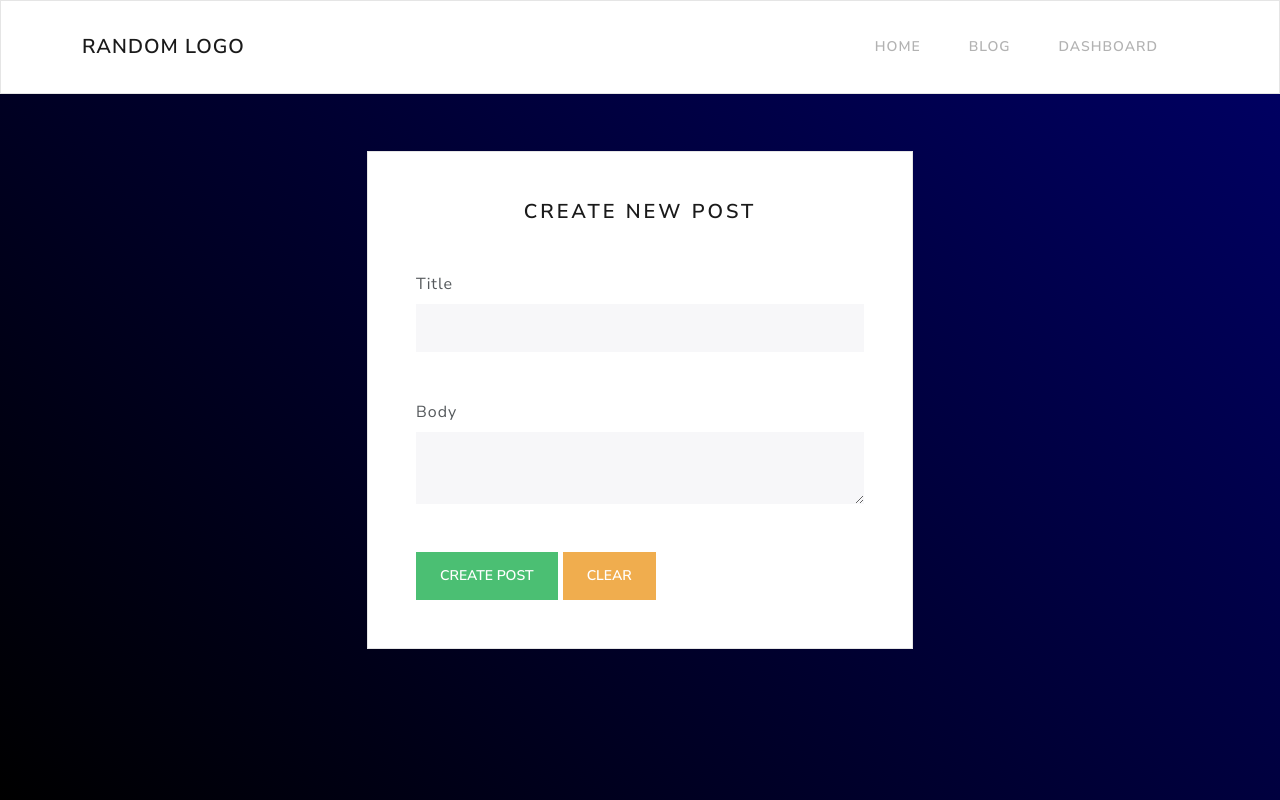
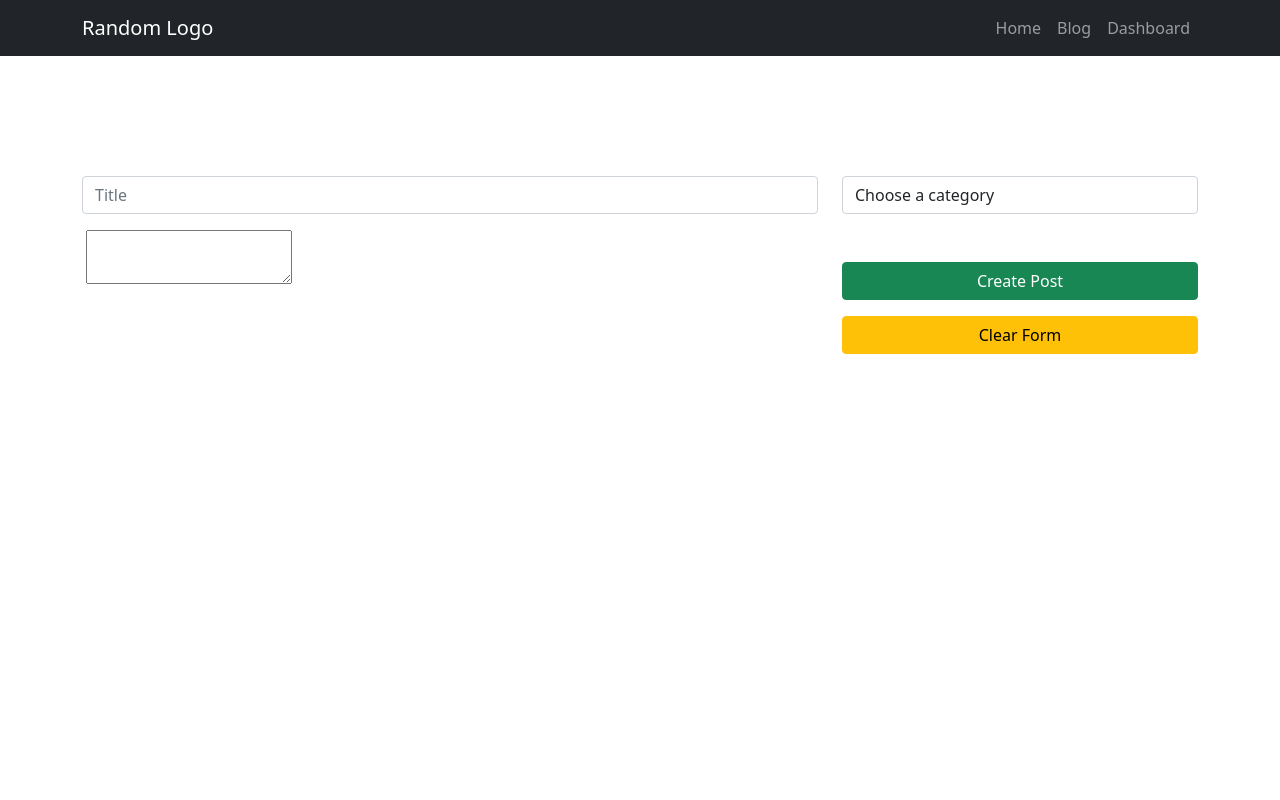
Before and after one commit to iamjesco/template_flask_blog_001, a Flask app: page /dashboard/ in a window 1280 px wide. Run offline with Flask 2, Linux system fonts and the light colour scheme; some libraries are stand-ins or nearby versions.

Commit message:
Created single post page and Ckeditor rich text field

```diff
--- a/app.py
+++ b/app.py
@@ -1,6 +1,7 @@
 from flask import Flask, render_template, request, redirect, url_for
 from flask_sqlalchemy import SQLAlchemy
 from models.FORMS import PostForm
+from flask_ckeditor import CKEditor
 
 
 app = Flask(__name__)
@@ -8,6 +9,7 @@ app.config["SQLALCHEMY_DATABASE_URI"] = 'sqlite:///blogdb.db'
 app.config['SQLALCHEMY_TRACK_MODIFICATIONS'] = False
 app.config["SECRET_KEY"] = "srh834jty3wre98()763k7"
 db = SQLAlchemy(app)
+ckeditor = CKEditor(app)
 
 from models.DATABASE import Post
 
@@ -25,7 +27,8 @@ def blog_feed():
 
 @app.route('/blog-post/<int:pk>')
 def blog_post(pk):
-	return render_template('views/blog-post.html')
+	post_detail = Post.query.filter_by(pk=pk).first_or_404()
+	return render_template('views/blog-post.html', post_detail=post_detail)
 
 
 @app.route('/dashboard/', methods=["GET", "POST"])
@@ -34,7 +37,8 @@ def dashboard():
 	if form.validate_on_submit():
 		title = request.form.get('title')
 		body = request.form.get('body')
-		form_data = Post(title=title, body=body)
+		category = request.form.get('category')
+		form_data = Post(title=title, body=body, category=category)
 		db.session.add(form_data)
 		db.session.commit()
 		return redirect(url_for('dashboard'))
--- a/models/DATABASE.py
+++ b/models/DATABASE.py
@@ -6,6 +6,7 @@ class Post(db.Model):
 	pk = db.Column(db.Integer, primary_key=True)
 	title = db.Column(db.String(255), nullable=False, unique=True)
 	body = db.Column(db.Text(3000), nullable=False)
+	category = db.Column(db.String(50), nullable=False)
 	author = db.Column(db.String(100), default='Jesco')
 	created = db.Column(db.DateTime, default=dt.utcnow)
 
--- a/models/FORMS.py
+++ b/models/FORMS.py
@@ -1,8 +1,11 @@
 from flask_wtf import FlaskForm
-from wtforms import StringField, TextAreaField
+from wtforms import StringField, SelectField
 from wtforms.validators import DataRequired
+from flask_ckeditor import CKEditorField
 
 
 class PostForm(FlaskForm):
-	title = StringField('Title', validators=[DataRequired('Please enter title')])
-	body = TextAreaField('Body', validators=[DataRequired('Please enter content')])
+	title = StringField('', validators=[DataRequired('Please enter title')], render_kw={"placeholder": "Title"})
+	body = CKEditorField('', validators=[DataRequired('Please enter content')])
+	category = SelectField('', validators=[DataRequired('Please choose a category')],
+	                       choices=[('', 'Choose a category'), ('news', 'news'), ('tech', 'tech'), ('personal', 'personal')])
--- a/static/css/styles.css
+++ b/static/css/styles.css
@@ -18,14 +18,6 @@
   height: 30vh;
 }
 
-.dashboard {
-  height: 100vh;
-  display: flex;
-  justify-content: center;
-  align-items: center;
-  background-image: linear-gradient(45deg, #000, #006);
-}
-
 .feed {
   background-image: linear-gradient(45deg, #000, #006);
 }
--- a/templates/index.html
+++ b/templates/index.html
@@ -5,8 +5,10 @@
 	<meta name="viewport"
 	      content="width=device-width, user-scalable=no, initial-scale=1.0, maximum-scale=1.0, minimum-scale=1.0">
 	<meta http-equiv="X-UA-Compatible" content="ie=edge">
-	<link rel="stylesheet" href="{{ url_for('static', filename='css/bootstrap.min.css') }}">
+	<link href="https://cdn.jsdelivr.net/npm/bootstrap@5.1.3/dist/css/bootstrap.min.css" rel="stylesheet" integrity="sha384-1BmE4kWBq78iYhFldvKuhfTAU6auU8tT94WrHftjDbrCEXSU1oBoqyl2QvZ6jIW3" crossorigin="anonymous">
 	<link rel="stylesheet" href="{{ url_for('static', filename='css/styles.css') }}">
+
+
 	<title>IamJesco Template 1</title>
 </head>
 <body>
@@ -16,5 +18,6 @@
 	{% block content %}{% endblock %}
 
 	<script src="https://cdn.jsdelivr.net/npm/bootstrap@5.1.3/dist/js/bootstrap.bundle.min.js" integrity="sha384-ka7Sk0Gln4gmtz2MlQnikT1wXgYsOg+OMhuP+IlRH9sENBO0LRn5q+8nbTov4+1p" crossorigin="anonymous"></script>
+
 </body>
 </html>
--- a/templates/views/blog-feed.html
+++ b/templates/views/blog-feed.html
@@ -18,9 +18,9 @@
 							</header>
 							<div class="card-body">
 								<p class="card-text">
-									{{ post.body | truncate(150) }}
+									{{ post.body | truncate(150) | safe }}
 								</p>
-								<a href="#" class="btn btn-info">Read More</a>
+								<a href="{{ url_for('blog_post', pk=post.pk) }}" class="btn btn-info">Read More</a>
 							</div>
 						</article>
 					{% endfor %}
--- a/templates/views/dashboard.html
+++ b/templates/views/dashboard.html
@@ -1,15 +1,13 @@
 {% extends 'index.html' %}
 
 {% block content %}
-	<section class="dashboard">
-		<div class="container">
-			<div class="row">
-				<div class="col-md-3"></div>
-				<div class="col-md-6">
-					<form class="p-5 bg-light" action="" method="post" novalidate>
+	<section class="dashboard py-5">
+		<div class="container py-5">
+			<form method="post" novalidate>
+				<div class="row h-100 d-flex">
+					<section class="col-md-8">
 						{{ form.csrf_token() }}
-						<h4 class="mb-5 text-center">Create new post</h4>
-						<div class="mb-5">
+						<div class="mb-3">
 							{{ form.title.label(class="form-label") }}
 							{{ form.title(class="form-control mb-1") }}
 							{% if form.title.errors %}
@@ -20,10 +18,10 @@
 								{% endfor %}
 							{% endif %}
 						</div>
-						<div class="mb-5">
+						<div class="mb-3">
 							{{ form.body.label(class="form-label") }}
-							{{ form.body(class="form-control mb-1") }}
-							{% if form.title.errors %}
+							{{ form.body }}
+							{% if form.body.errors %}
 								{% for error in form.title.errors %}
 									<div class="alert alert-danger py-1 px-3 fs-5">
 										<span>{{ error }}</span>
@@ -31,12 +29,28 @@
 								{% endfor %}
 							{% endif %}
 						</div>
-						<button type="submit" class="btn btn-success">Create Post</button>
-					<button type="reset" class="btn btn-warning">Clear</button>
-					</form>
+					</section>
+					<section class="col-md-4">
+						<div class="mb-5">
+							{{ form.category.label(class="form-label") }}
+							{{ form.category(class="form-control mb-1") }}
+							{% if form.category.errors %}
+								{% for error in form.category.errors %}
+									<div class="alert alert-danger py-1 px-3 fs-5">
+										<span>{{ error }}</span>
+									</div>
+								{% endfor %}
+							{% endif %}
+						</div>
+						<div class="mb-3 d-flex flex-column">
+							<button type="submit" class="btn btn-success mb-3">Create Post</button>
+							<button type="reset" class="btn btn-warning mb-3">Clear Form</button>
+						</div>
+					</section>
 				</div>
-				<div class="col-md-3"></div>
-			</div>
+			</form>
 		</div>
 	</section>
+	{{ ckeditor.load() }}
+    {{ ckeditor.config(name='body', height=500) }}
 {% endblock %}
--- a/templates/views/navigation.html
+++ b/templates/views/navigation.html
@@ -1,4 +1,4 @@
-<nav class="navbar navbar-expand-lg navbar-light bg-light fixed-top">
+<nav class="navbar navbar-expand-lg navbar-dark bg-dark">
 	<div class="container">
 		<a class="navbar-brand" href="{{url_for('home')}}">Random Logo</a>
 		<button class="navbar-toggler" type="button" data-bs-toggle="collapse" data-bs-target="#navbarSupportedContent" aria-controls="navbarSupportedContent" aria-expanded="false" aria-label="Toggle navigation">
```
Also changed, not shown: static/sass/styles.sass (+0 -8 lines), templates/views/blog-post.html (+13 -1 lines), README.md, 1 other file.
